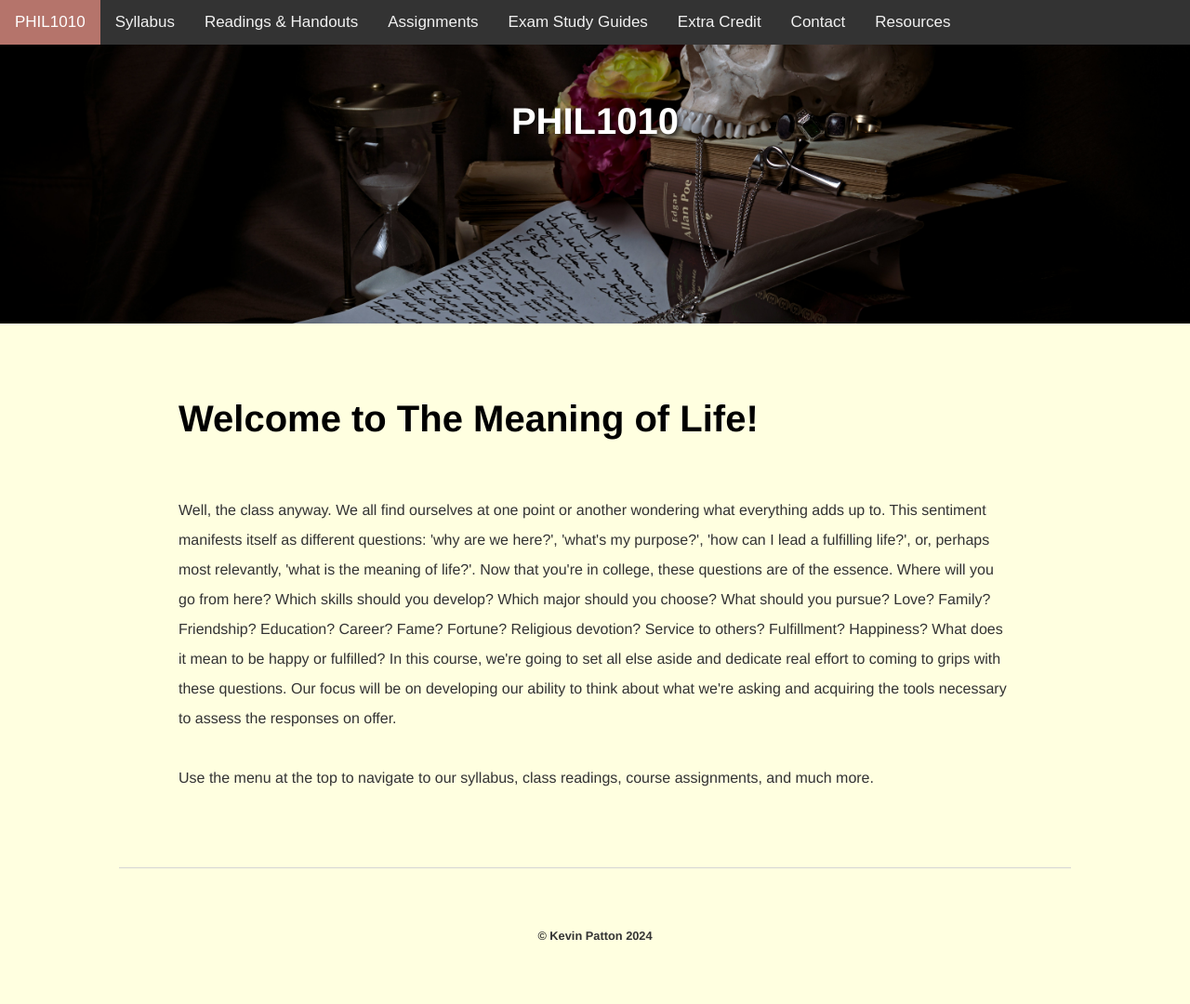
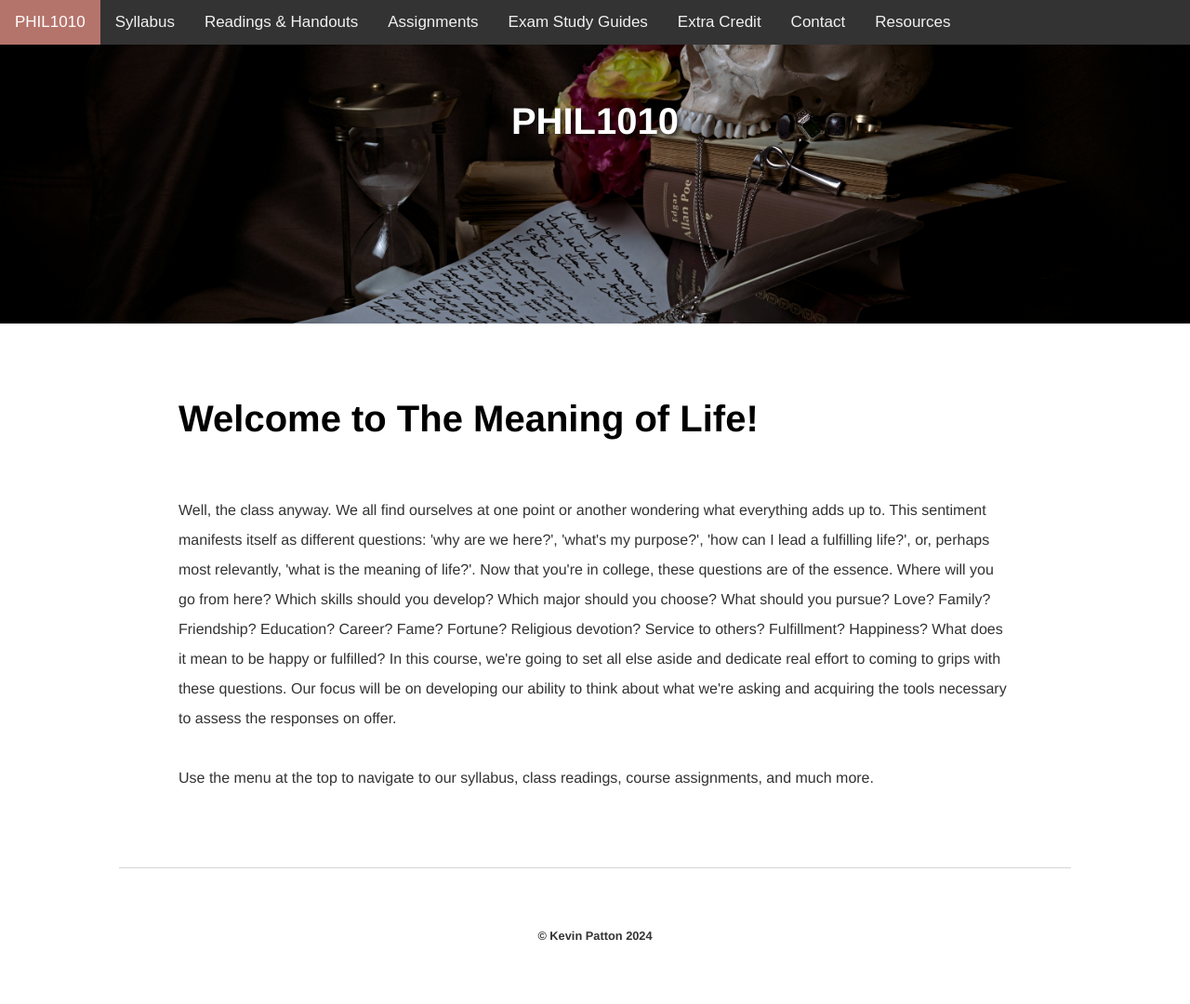
Before and after one commit to kevinjpatton/kevinjpatton.github.io, a Jekyll site: the page built from teaching/phil_1010/index.html, in a window 1280 px wide. Shown: the whole page at 93% size. Built offline with Jekyll 4.4.1, drawn with Linux system fonts in a browser that asks for light colours; Markdown is read by kramdown in place of the engine named in the settings.

Commit message:
Update 1010.html

```diff
--- a/_layouts/1010.html
+++ b/_layouts/1010.html
@@ -9,7 +9,7 @@
 <link rel="stylesheet" href="https://cdnjs.cloudflare.com/ajax/libs/font-awesome/4.7.0/css/font-awesome.min.css">
 <style>
 body {
-background-color: lightyellow;
+background-color: f6fbe1;
   margin: 0;
   font-family: Arial, Helvetica, sans-serif;
 }
```
